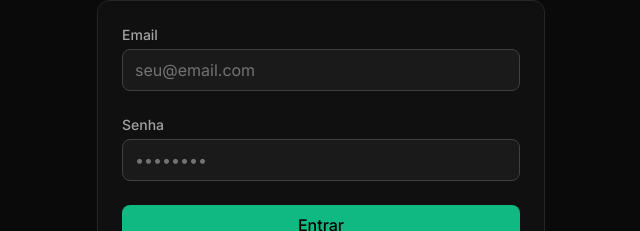
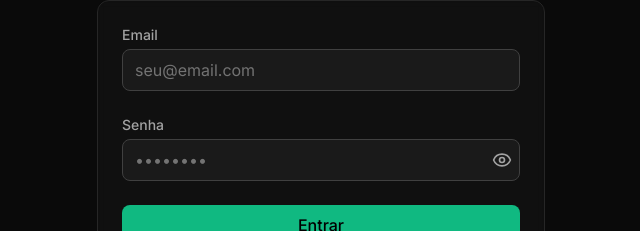
Before and after one commit to julianoamg/cryptoarbs-front, a SvelteKit app: page /login in a window 1280 px wide. Shown: the part 269-500 px from the top of the page, without its empty margins (319-959 px from the left). Built offline with nearby package versions, Linux system fonts and the light colour scheme; no server answers.

Commit message:
feat(FormField.svelte): add password visibility toggle functionality to enhance user experience fix(page.svelte): update text to "Lucro Taxa" for better clarity in profit display

```diff
--- a/src/components/forms/FormField.svelte
+++ b/src/components/forms/FormField.svelte
@@ -1,4 +1,5 @@
 <script lang="ts">
+    import { Eye, EyeOff } from 'lucide-svelte';
     export let name: string;
     export let label: string;
     export let type = 'text';
@@ -6,22 +7,44 @@
     export let placeholder = '';
     export let errors: { [key: string]: string[] } = {};
 
+    let showPassword = false;
     $: fieldError = errors[name]?.[0];
+    $: inputType = type === 'password' ? (showPassword ? 'text' : 'password') : type;
+
+    function togglePassword() {
+        showPassword = !showPassword;
+    }
 </script>
 
 <div>
     <label for={name} class="block text-sm font-medium text-neutral-400 mb-1">
         {label}
     </label>
+    <div class="relative">
         <input
-        {type}
+            type={inputType}
             {name}
             id={name}
             bind:value
             {placeholder}
             class="w-full bg-neutral-800/50 border border-neutral-700 rounded-lg px-3 py-2 text-neutral-200 placeholder-neutral-500 focus:outline-none focus:ring-1 focus:ring-emerald-500 focus:border-emerald-500"
             class:border-red-500={fieldError}
+            class:pr-10={type === 'password'}
         />
+        {#if type === 'password'}
+            <button
+                type="button"
+                class="absolute right-2 top-1/2 -translate-y-1/2 text-neutral-400 hover:text-neutral-300 focus:outline-none"
+                on:click={togglePassword}
+            >
+                {#if showPassword}
+                    <EyeOff class="w-5 h-5" />
+                {:else}
+                    <Eye class="w-5 h-5" />
+                {/if}
+            </button>
+        {/if}
+    </div>
     {#if fieldError}
         <p class="mt-1 text-sm text-red-500">{fieldError}</p>
     {/if}
--- a/src/routes/+page.svelte
+++ b/src/routes/+page.svelte
@@ -158,7 +158,7 @@
                                 <p class="text-sm sm:text-base text-neutral-200">{opp.spread}%</p>
                             </div>
                             <div>
-                                <p class="text-xs sm:text-sm font-medium text-neutral-400">{t.pages.home.profitAfterFees}</p>
+                                <p class="text-xs sm:text-sm font-medium text-neutral-400">Lucro Taxa</p>
                                 <p class="text-sm sm:text-base text-neutral-200">{opp.profit_fee}%</p>
                             </div>
                         </div>
```
Lines whose indentation alone changed are shown as unchanged.
